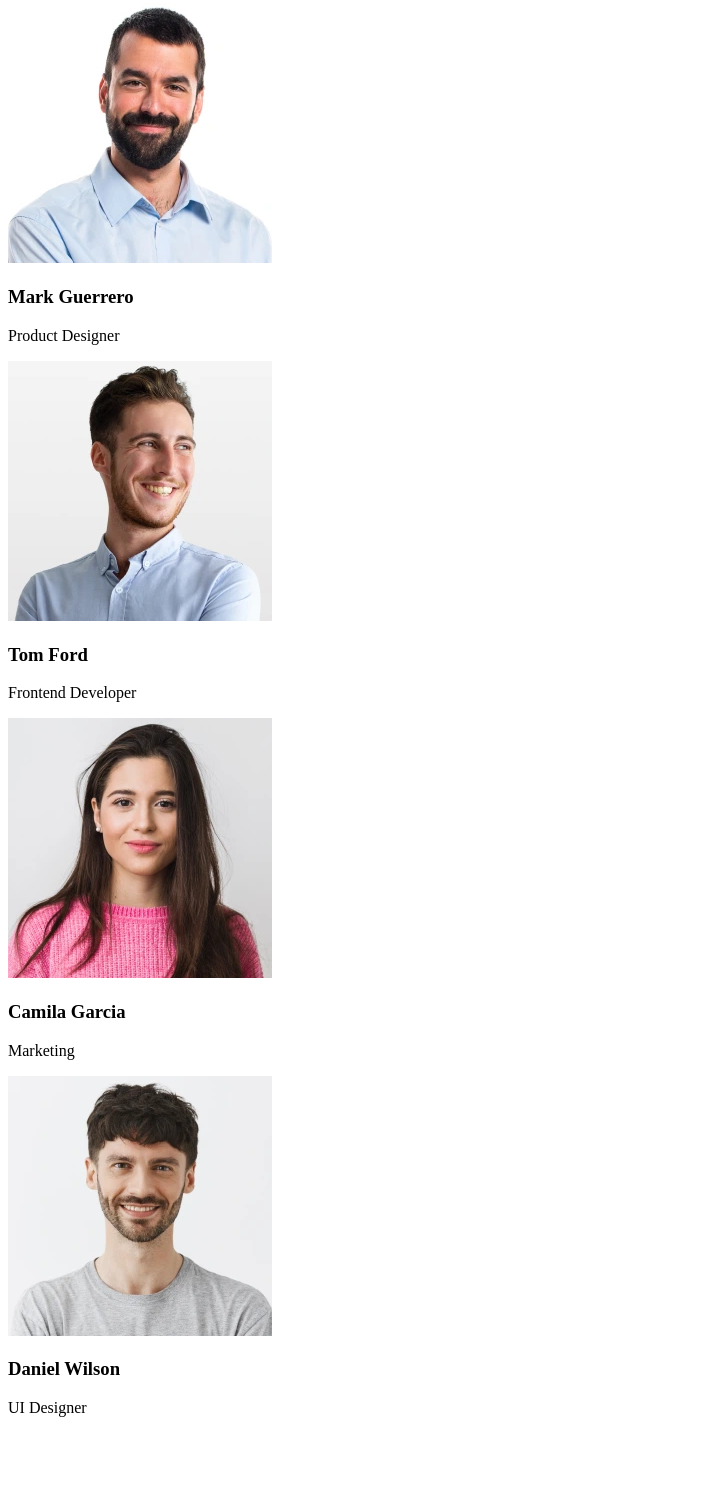
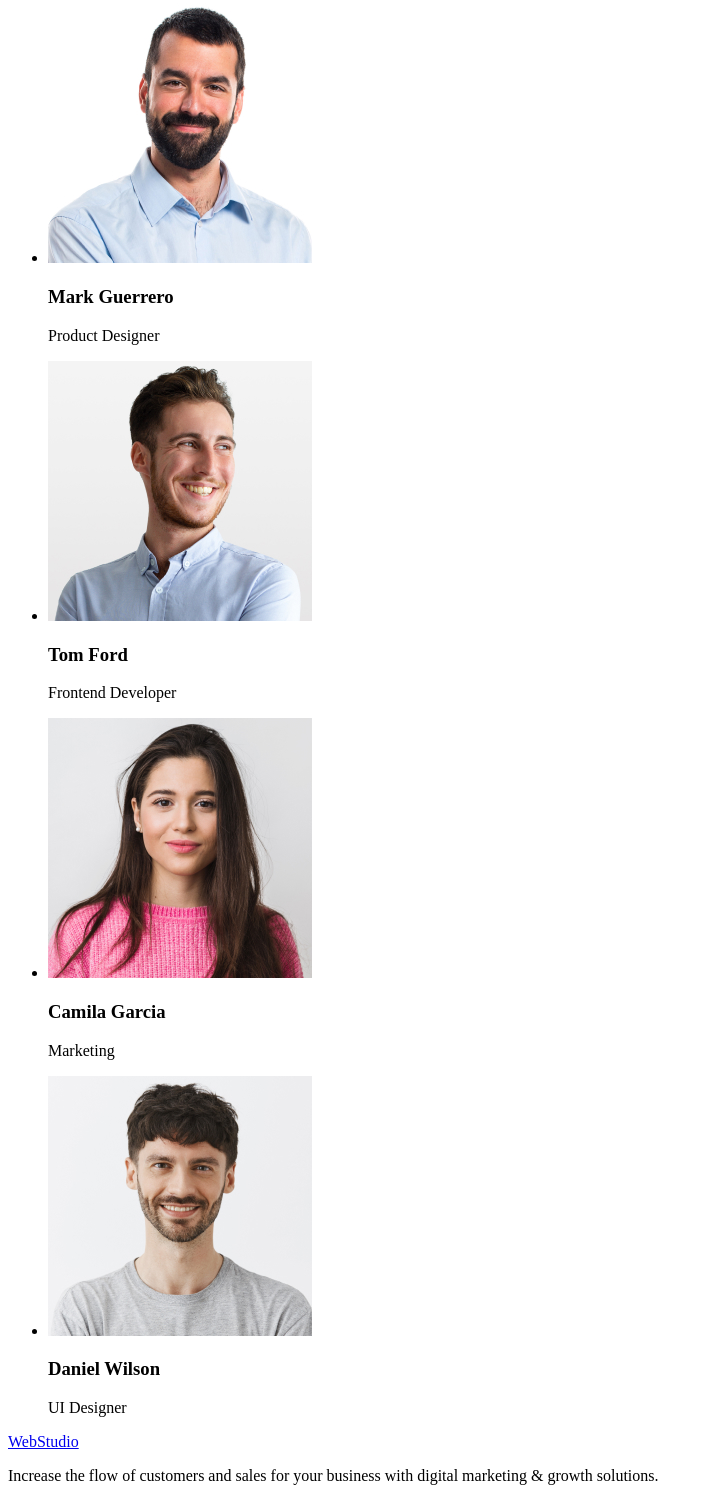
Before and after one commit to MarynaKorovai8/goit-markup-hw-01, a plain HTML site: page index.html in a window 1280 px wide. Shown: the part 609-2110 px from the top of the page, without its empty margins (0-713 px from the left). Before the commit the page ends 2042 px from the top, so only its background shows below. Drawn offline with Linux system fonts and the light colour scheme.

Commit message:
Add footer

```diff
--- a/index.html
+++ b/index.html
@@ -61,26 +61,35 @@
         </section>
         <section>
             <h2>Our Team</h2>
-            <img src="./images/img.webp" alt="Mark Guerrero" />
+            <ul>
+                <li><img src="./images/img11.png" alt="Mark Guerrero" />
                     <h3>Mark Guerrero</h3>
                     <p>Product Designer</p>
-
-            <img src="./images/img (1).webp" alt="Tom Ford" />
+                </li>
+                <li><img src="./images/img22.png" alt="Tom Ford" />
                     <h3>Tom Ford</h3>
                     <p>Frontend Developer</p>
-
-            <img src="./images/img (2).webp" alt="Camila Garcia" />
+                </li>
+                <li><img src="./images/img33.png" alt="Camila Garcia" />
                     <h3>Camila Garcia</h3>
                     <p>Marketing</p>
-
-            <img src="./images/img (3).webp" alt="Daniel Wilson" />
+                </li>
+                <li><img src="./images/img44.png" alt="Daniel Wilson" />
                     <h3>Daniel Wilson</h3>
                     <p>UI Designer</p>
+                </li>
+            </ul>
         </section>
 
 
 
     </main>
+    <footer>
+        <a href="./index.html">WebStudio</a>
+        <p>
+            Increase the flow of customers and sales for your business with digital marketing & growth solutions.
+        </p>
+    </footer>
 </body>
 
 </html>
```
Also changed, not shown: images/img (1).webp (deleted), images/img (2).webp (deleted), images/img (3).webp (deleted), images/img.jpg (added), images/img.webp (deleted), images/img11.png (added), images/img2.jpg (added), images/img22.png (added), images/img3.jpg (added), images/img33.png (added), images/img4.jpg (added), images/img44.png (added). Lines whose indentation alone changed are shown as unchanged.
